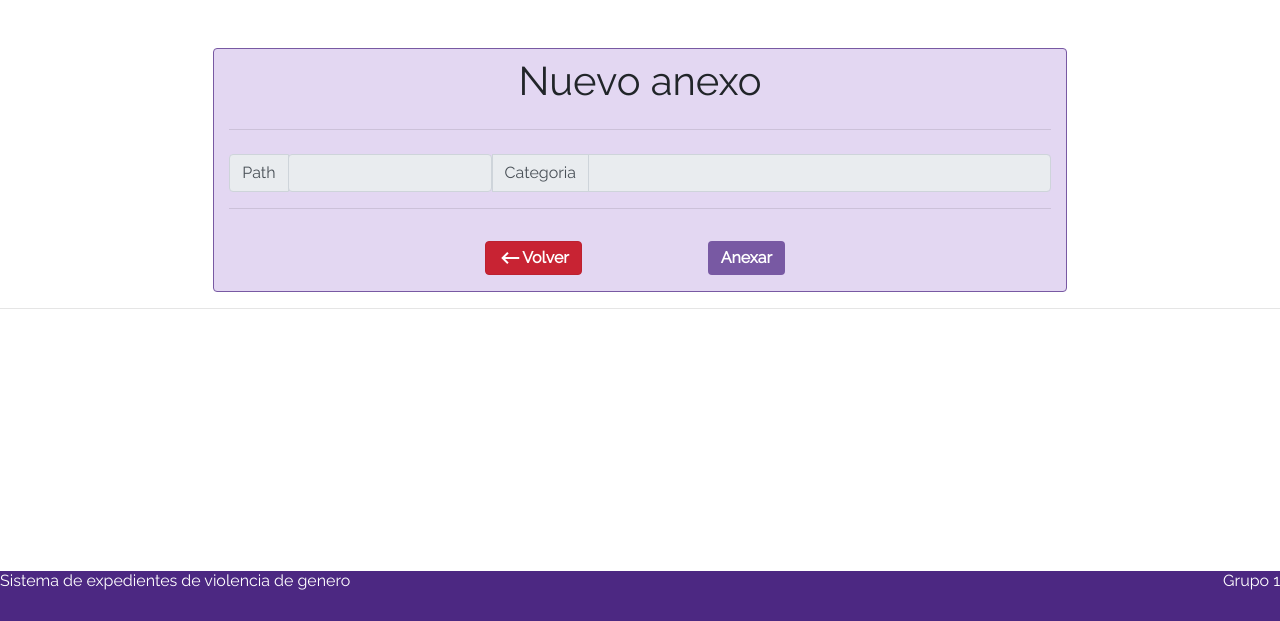
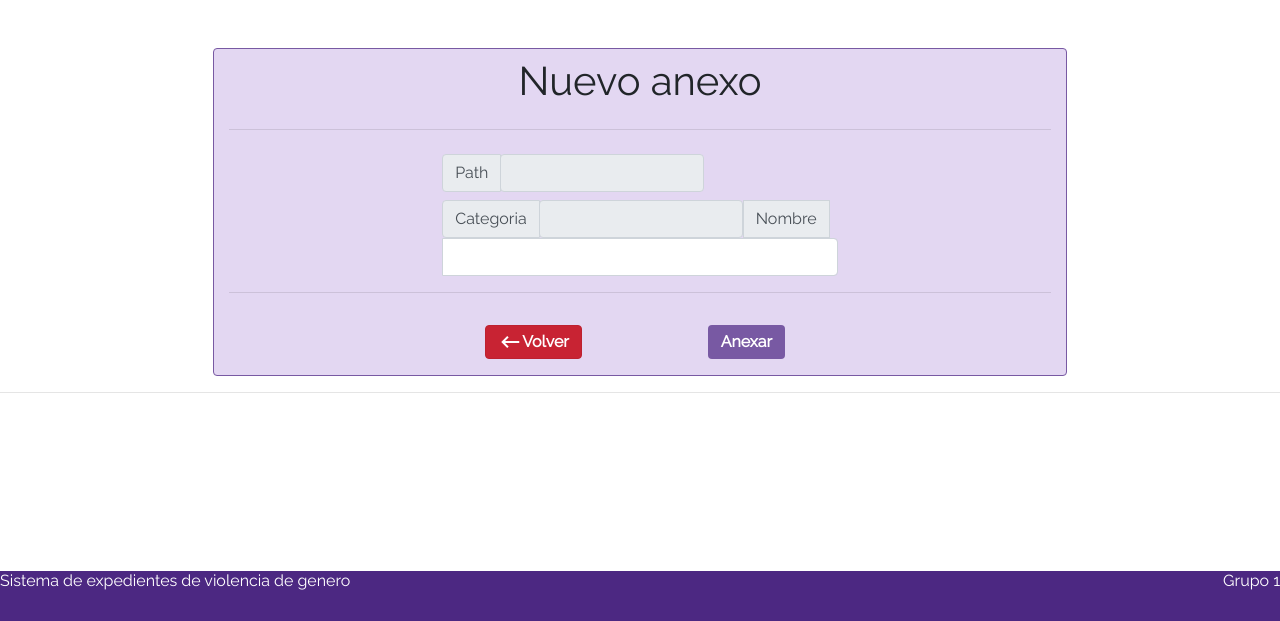
Before and after one commit to unlp-taller-tecnologias/2018-grupo-1, a Symfony app: template app/Resources/views/anexo/new.html.twig in a window 1280 px wide. Shown: the part 179-800 px from the top of the page. Run offline with Twig, Linux system fonts and the light colour scheme; the template is opened without the code that fills it: most values are stand-ins (such as "Sample title", 1, 10 or a date in 2020); form fields are guessed from the names that the template uses; some libraries are stand-ins or nearby versions.

Commit message:
me da igual

```diff
--- a/app/Resources/views/anexo/index.html.twig
+++ b/app/Resources/views/anexo/index.html.twig
@@ -20,9 +20,10 @@
         {% for anexo in anexos %}
         <tr>
           <td>{% if anexo.fecha %}{{ anexo.fecha|date('Y-m-d') }}{% endif %}</td>
-          <td>{{ anexo.path }}</td>
+          <td>{{ anexo.nombre }}</td>
           <td>{{ anexo.categoria.descripcion }}</td>
           <td>
+            <a class="btn btn-primary btn-xs" href="/anexo/new/{{ expediente }}"><i class="material-icons align-bottom">add</i></a>
             <a class="btn btn-info btn-xs" href="{{ path('anexo_show', { 'id': anexo.id }) }}"><i class="material-icons align-bottom">remove_red_eye</i></a>
             <a class="btn btn-danger btn-xs" onclick="return confirm('Estas seguro de que quiere eliminar el anexo? Está acción no se podrá revertir')"  href="{{ path('anexo_delete', { 'id': anexo.id }) }}"><i class="material-icons align-bottom">delete</i></a>
           </td>
--- a/app/Resources/views/anexo/new.html.twig
+++ b/app/Resources/views/anexo/new.html.twig
@@ -5,17 +5,25 @@
 <div class="text-center container col-md-8 mt-5 border-violet card">
   <h1 class="mt-2 mb-2">Nuevo anexo</h1>
   <hr>
-
+  <div class="row justify-content-center">
+    <div class="col-lg-6 col-md-8 col-sm-10 col-12">
       <div class="input-group mt-2">
         <div class="input-group-prepend">
           {{ form_label(form.path, null, {'label_attr': {'class': 'input-group-text'}}) }}
         </div>
         {{ form_widget(form.path, {'attr': {'class': 'btn btn-outline-gray'}}) }}
-
+      </div>
+      <div class="input-group mt-2">
         <div class="input-group-prepend">
           {{ form_label(form.categoria, null, {'label_attr': {'class': 'input-group-text'}}) }}
         </div>
-      {{ form_widget(form.categoria, {'attr': {'class': 'btn btn-outline-gray form-control'}}) }}
+        {{ form_widget(form.categoria, {'attr': {'class': 'btn btn-outline-gray'}}) }}
+        <div class="input-group-prepend">
+          {{ form_label(form.nombre, null, {'label_attr': {'class': 'input-group-text'}}) }}
+        </div>
+        {{ form_widget(form.nombre, {'attr': {'class': 'form-control'}}) }}
+      </div>
+    </div>
   </div>
   <hr>
   <div class="row justify-content-center">
@@ -30,6 +38,4 @@
 {{ form_end(form) }}
 
 
-
-
 {% endblock %}
--- a/app/Resources/views/anexo/show.html.twig
+++ b/app/Resources/views/anexo/show.html.twig
@@ -4,7 +4,7 @@
 
 
 <div class="text-center container col-md-8 mt-5 border-violet card">
-  <h1 class="mt-2 mb-2"><strong>Anexo</strong> {{ anexo.path }}</h1>
+  <h1 class="mt-2 mb-2">Anexo <strong>{{ anexo.nombre }}</strong></h1>
   <hr>
   <table class="table table-striped">
       <tbody>
@@ -14,7 +14,7 @@
           </tr>
           <tr>
               <th>Path</th>
-              <td>{{ anexo.path }}</td>
+              <td>{{ anexo.nombre }}</td>
           </tr>
           <tr>
               <th>Categoría</th>
--- a/app/Resources/views/seguimiento/index.html.twig
+++ b/app/Resources/views/seguimiento/index.html.twig
@@ -11,6 +11,7 @@
       <thead>
           <tr>
               <th>Fecha</th>
+              <th>Nombre</th>
               <th>Descripción</th>
               <th>Acciones</th>
           </tr>
@@ -19,8 +20,10 @@
       {% for seguimiento in seguimientos %}
           <tr>
               <td>{% if seguimiento.fecha %}{{ seguimiento.fecha|date('Y-m-d') }}{% endif %}</td>
+              <td>{{seguimiento.nombre}}</td>
               <td>{{ seguimiento.texto|length > 45 ? seguimiento.texto|slice(0, 45) ~ '...' :seguimiento.texto }}</td>
               <td>
+                <a class="btn btn-primary btn-xs" href="/seguimiento/new/{{ expediente }}"><i class="material-icons align-bottom">add</i></a>
                 <a class="btn btn-info btn-xs" href="{{ path('seguimiento_show', { 'id': seguimiento.id }) }}"><i class="material-icons align-bottom">remove_red_eye</i></a>
                 <a class="btn btn-success btn-xs" href="{{ path('seguimiento_edit', { 'id': seguimiento.id }) }}"><i class="material-icons align-bottom">edit</i></a>
                 <a class="btn btn-danger btn-xs" onclick="return confirm('Estas seguro de que quiere eliminar el seguimiento? Está acción no se podrá revertir')"  href="{{ path('seguimiento_delete', { 'id': seguimiento.id }) }}"><i class="material-icons align-bottom">delete</i></a>
@@ -42,6 +45,4 @@
   </div>
 </div>
 
-
-
 {% endblock %}
--- a/src/AppBundle/Form/AnexoType.php
+++ b/src/AppBundle/Form/AnexoType.php
@@ -7,6 +7,7 @@ use Symfony\Component\Form\FormBuilderInterface;
 use Symfony\Component\OptionsResolver\OptionsResolver;
 use Symfony\Component\Form\Extension\Core\Type\FileType;
 use Symfony\Bridge\Doctrine\Form\Type\EntityType;
+use Symfony\Component\Form\Extension\Core\Type\TextType;
 use AppBundle\Entity\Categoria;
 
 class AnexoType extends AbstractType
@@ -17,6 +18,10 @@ class AnexoType extends AbstractType
     public function buildForm(FormBuilderInterface $builder, array $options)
     {
         $builder
+        ->add('nombre', TextType::class, array(
+            'label' => 'Nombre',
+            'required' => true,
+            'attr' => array('class' => 'form-control')))
         ->add('path', FileType::class, array(
             'label'    => 'Seleccionar archivo',
             'required' => true))
```
Also changed, not shown: app/Resources/views/seguimiento/edit.html.twig (+8 -2 lines), app/Resources/views/seguimiento/new.html.twig (+7 -2 lines), app/Resources/views/seguimiento/show.html.twig (+10 -8 lines), src/AppBundle/Form/SeguimientoType.php (+6 -2 lines). Lines whose indentation alone changed are shown as unchanged.
